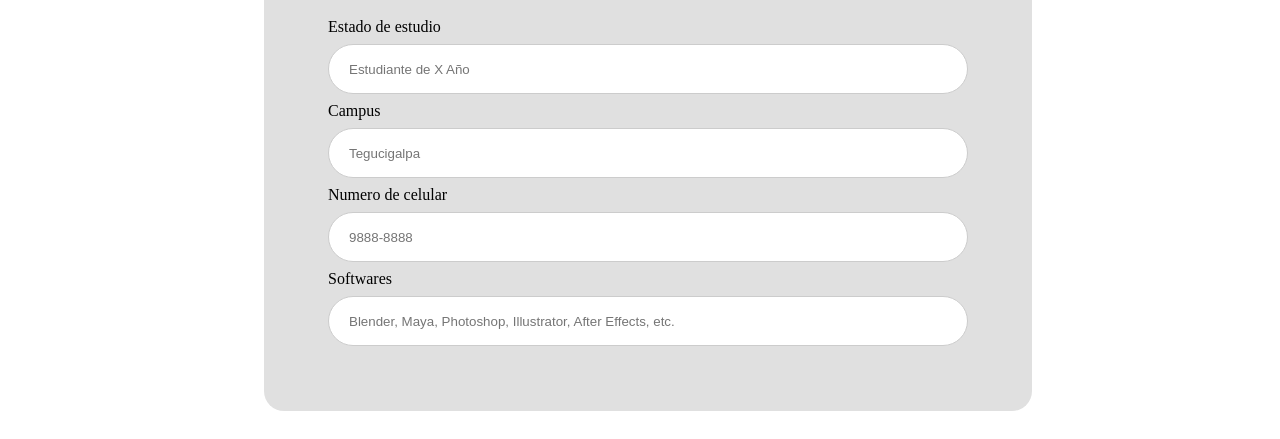
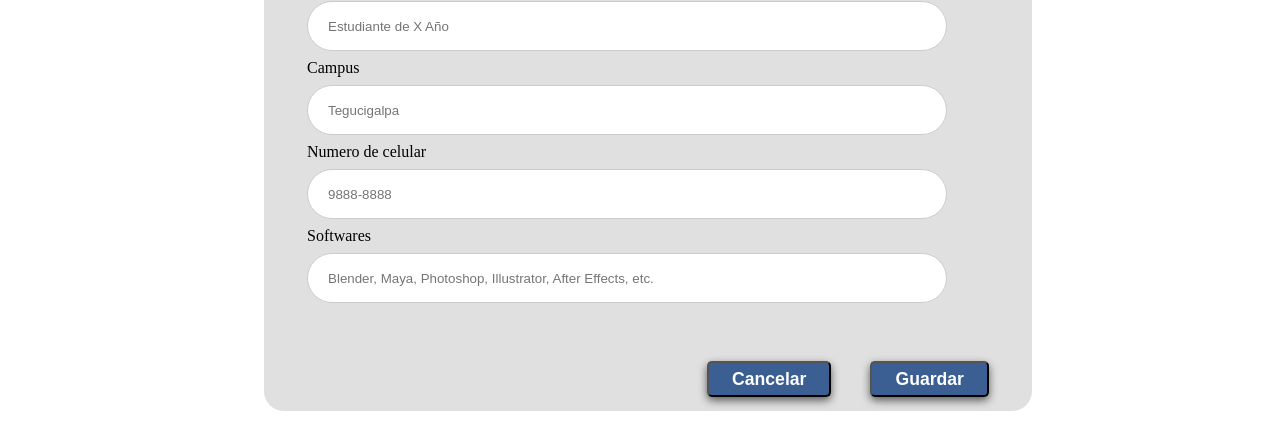
Before and after one commit to HaslinD/Proyecto-Interactivo-II, a plain HTML site: page RedSocial-Edit/index.html in a window 1280 px wide. Shown: the part 377-816 px from the top of the page. Drawn offline with nearby package versions, Linux system fonts and the light colour scheme.

Commit message:
Editar Perfil Con botones

```diff
--- a/RedSocial-Edit/index.html
+++ b/RedSocial-Edit/index.html
@@ -79,6 +79,8 @@
                             <br>
                             <input id="softwares"  type="text" name="softwares" placeholder="Blender, Maya, Photoshop, Illustrator, After Effects, etc.">
                                 <br>
+                                <button class="BotonCancelar" type="button">Cancelar</button>
+                                <button class="BotonGuardar" type="button">Guardar</button>
                             </div>
                         </div>
                     </div>
--- a/RedSocial-Edit/styles.css
+++ b/RedSocial-Edit/styles.css
@@ -126,6 +126,32 @@ input[type=text], select {
     box-sizing: border-box;
 }
 
+.BotonGuardar{
+    background-color: #3B5F93;
+    border-radius: 5px;
+    font-weight: bold;
+    font-size: 17.62px;
+    line-height: 3vh;
+    box-shadow: 0 3.5px 9px rgb(0 0 0 / 0.6);
+    color: white;
+    margin-top: 50px;
+    padding: 4px 23px;
+
+}
+
+.BotonCancelar{
+    background-color: #3B5F93;
+    border-radius: 5px;
+    font-weight: bold;
+    font-size: 17.62px;
+    line-height: 3vh;
+    box-shadow: 0 3.5px 9px rgb(0 0 0 / 0.6);
+    color: white;
+    margin-right: 35px;
+    margin-left: 400px;
+    padding: 4px 23px;
+}
+
 /*                   ---------------------------           */
 .profile-pic {
     color: transparent;
```
